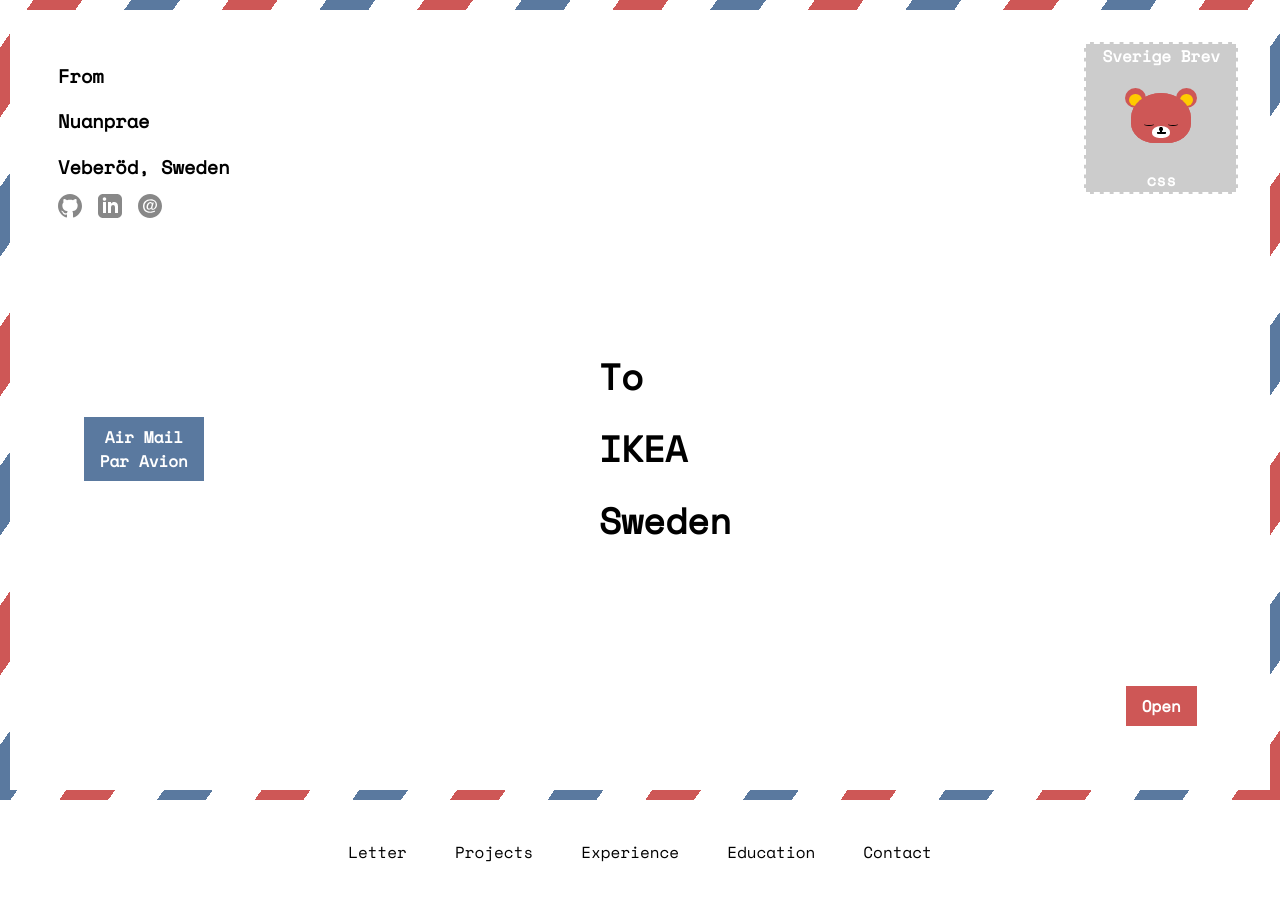
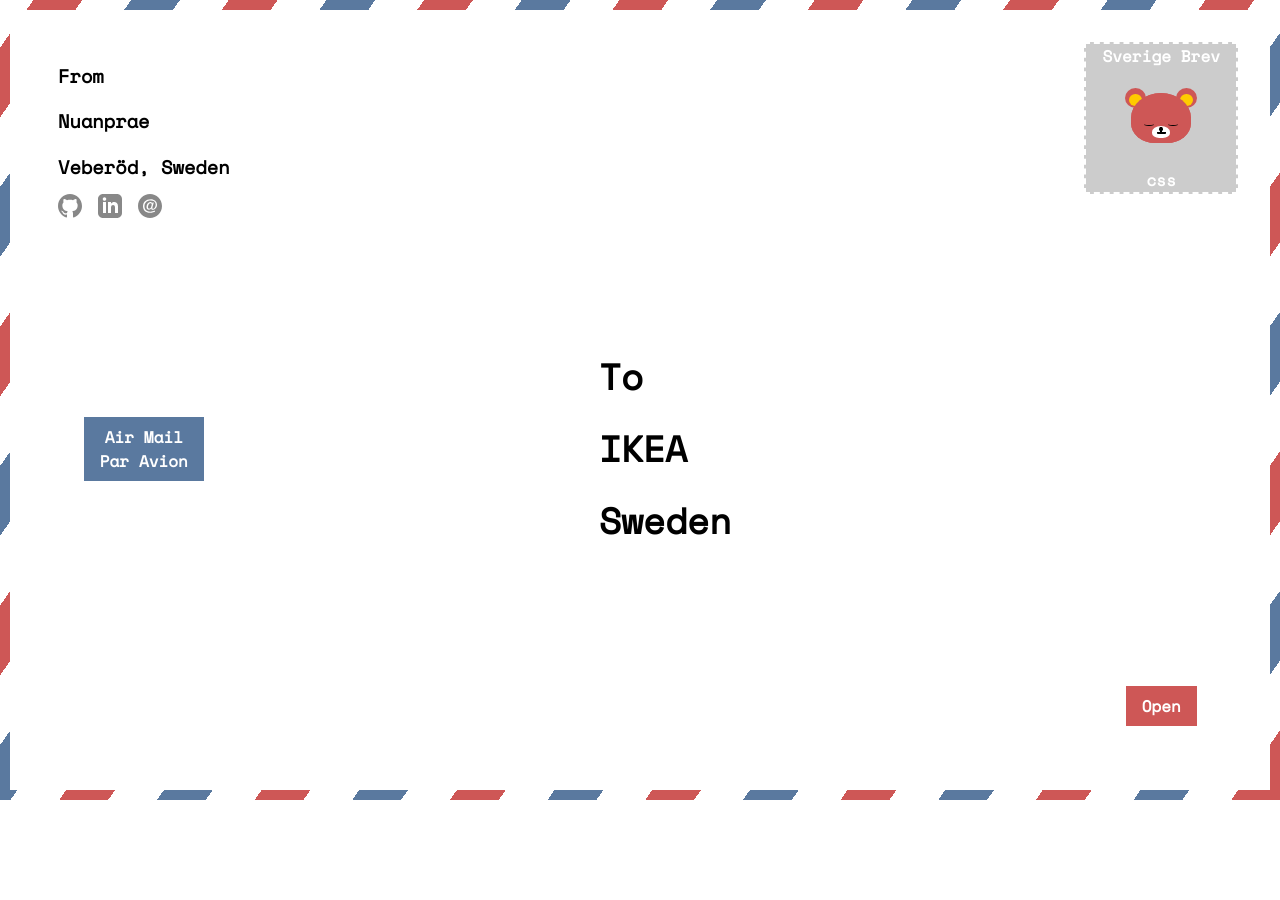
Before and after one commit to nuanprae/resume, a React (Create React App) app: page /#/ in a window 1280 px wide. Shown: the top 900 px of the page. After the commit the page ends 800 px from the top, so only its background shows below. Built offline with nearby package versions, Linux system fonts and the light colour scheme.

Commit message:
Change path to letter

```diff
--- a/src/App/App.jsx
+++ b/src/App/App.jsx
@@ -1,4 +1,5 @@
-import { HashRouter as Router, Route } from 'react-router-dom';
+import { Fragment } from 'react';
+import { HashRouter as Router, Route, Switch } from 'react-router-dom';
 
 import Navigation from './Navigation/Navigation';
 
@@ -14,11 +15,13 @@
   return (
     <section className="app">
       <Router>
+        <Switch>
           <Route exact path="/" component={EnvelopePage}></Route>
           <Route path="/contact" component={EnvelopePage}></Route>
+          <Fragment>
             <main className="app__main">
               <Navigation className="app__navigation" />
-          <Route path="/cover-letter">
+              <Route path="/letter">
                 <LetterPage className="app__page" />
               </Route>
               <Route path="/projects">
@@ -31,6 +34,8 @@
                 <EducationPage className="app__page" />
               </Route>
             </main>
+          </Fragment>
+        </Switch>
       </Router>
     </section>
   );
--- a/src/App/Navigation/Navigation.jsx
+++ b/src/App/Navigation/Navigation.jsx
@@ -10,7 +10,7 @@
 
   return (
     <nav className={classNamesHelper('navigation', className)}>
-      <Link to="/cover-letter" className={`link ${pathname === '/cover-letter' && 'active'}`}>
+      <Link to="/letter" className={`link ${pathname === '/letter' && 'active'}`}>
         Letter
       </Link>
       <Link to="/projects" className={`link ${pathname === '/projects' && 'active'}`}>
--- a/src/pages/EnvelopePage/EnvelopePage.jsx
+++ b/src/pages/EnvelopePage/EnvelopePage.jsx
@@ -15,7 +15,7 @@
       <Stamp className="envelope-page__stamp" />
       <AirMailSticker className="envelope-page__air-mail-sticker" />
       <Receiver className="envelope-page__receiver" />
-      <Link className="envelope-page__open-letter" to="/cover-letter">
+      <Link className="envelope-page__open-letter" to="/letter">
         <TextBlock name="Open" />
       </Link>
     </section>
```
Lines whose indentation alone changed are shown as unchanged.
